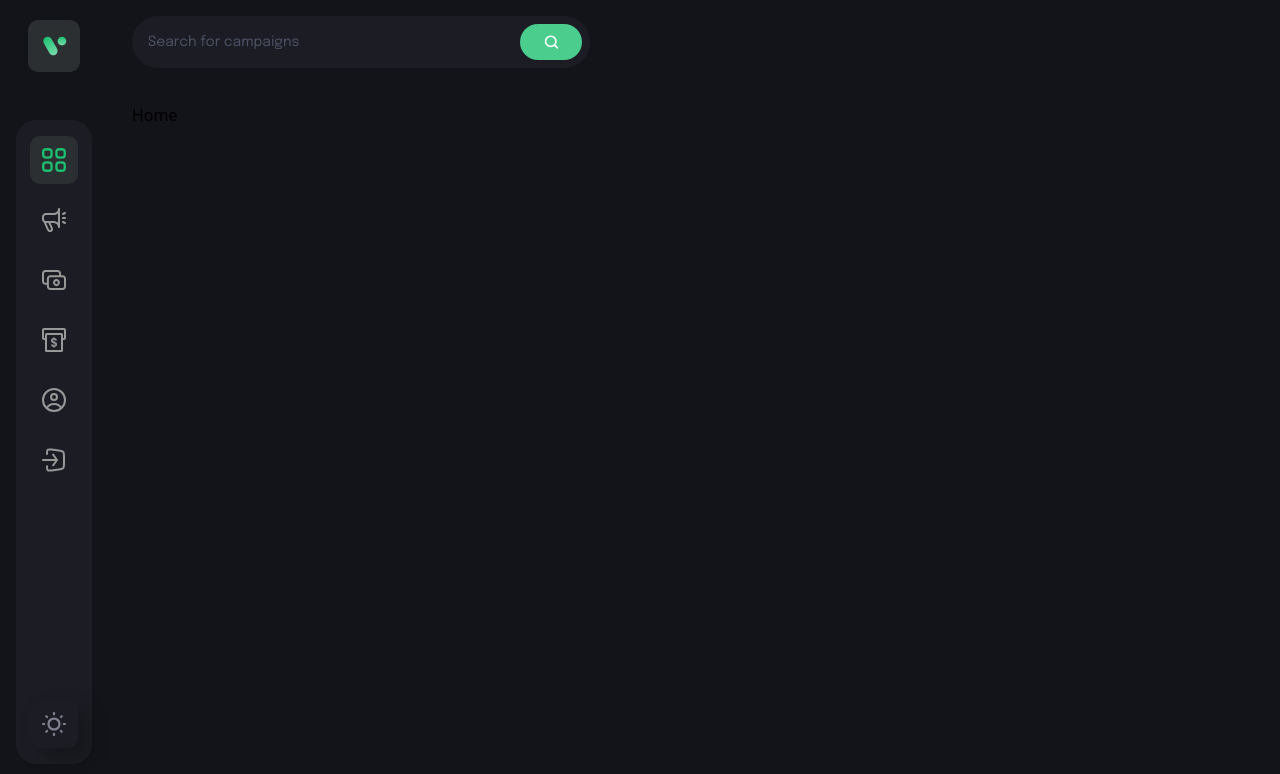
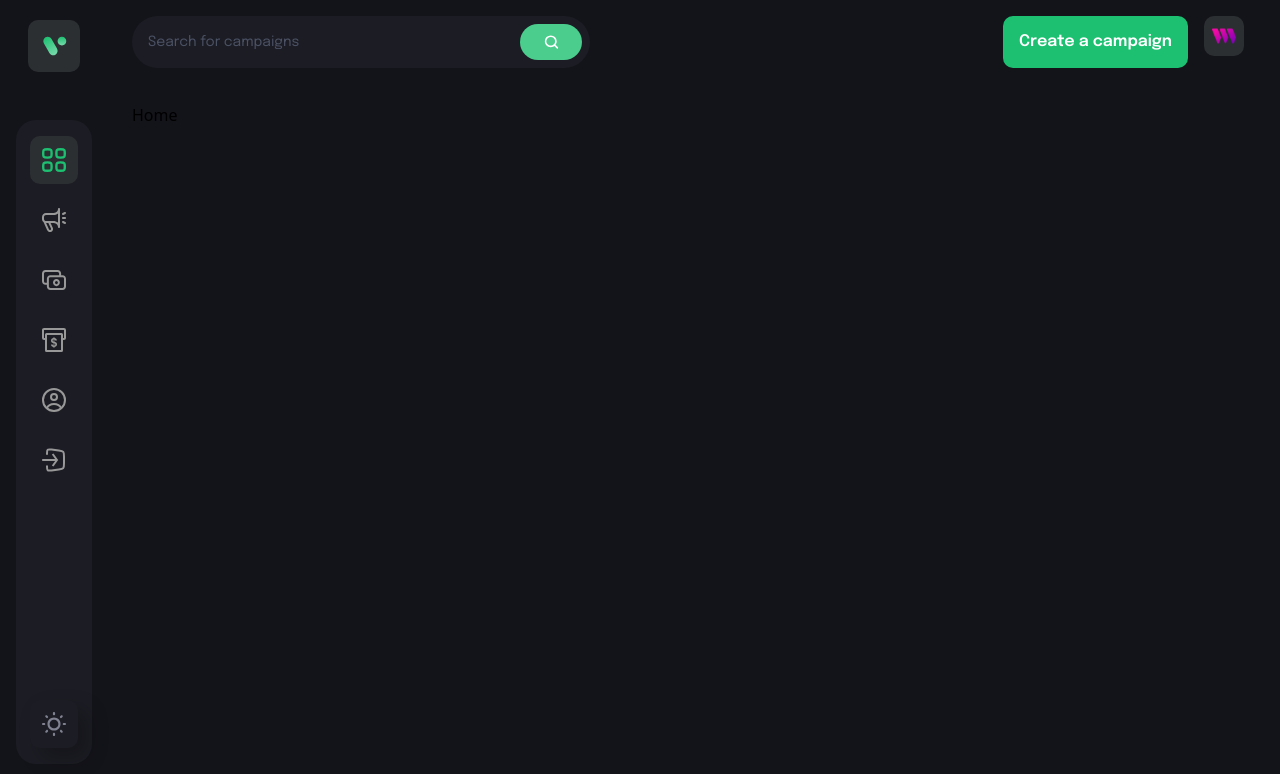
Before and after one commit to vcristian1/SmartCampaigns, a React (Vite) app in the folder client/: page / in a window 1280 px wide. Shown: the top 774 px of the page. Built offline with nearby package versions, Linux system fonts and the light colour scheme; what @thirdweb-dev/react would draw is missing.

Commit message:
added custom button and create a campaign button in navbar.tsx, also added styling to CustomButton component

```diff
--- a/client/src/components/CustomButton.jsx
+++ b/client/src/components/CustomButton.jsx
@@ -1,8 +1,14 @@
 import React from 'react'
 
-const CustomButton = () => {
+const CustomButton = ({ btnType, title, handleClick, styles }) => {
   return (
-    <div>CustomButton</div>
+    <button
+     type={btnType}
+     className={`font-epilogue font-semibold text-[16px] leading-[26px] text-white  min-h-[52px] px-4 rounded-[10px] ${styles}`}
+     onClick={handleClick}
+    >
+      {title}
+    </button>
   )
 }
 
--- a/client/src/components/Navbar.jsx
+++ b/client/src/components/Navbar.jsx
@@ -8,6 +8,7 @@ const Navbar = () => {
   const navigate = useNavigate();
   const [isActive, setIsActive] = useState("dashboard");
   const [toggleDrawer, setToggleDrawer] = useState(false);
+  const address = '0xabc';
 
   return (
     <div className='flex md:flex-row flex-col-reverse justify-between mb-[35px] gap-6'>
@@ -17,6 +18,24 @@ const Navbar = () => {
           <img src={search} alt="search" className="w-[15px] h-[15px] object-contain"/>
         </div>
       </div>
+
+      <div className='sm:flex hidden flex-row justify-end gap-4'>
+        <CustomButton
+         btnType="button"
+         title={address ? 'Create a campaign' :
+        'Connect'}
+         styles={address ? 'bg-[#1dc071]' : 'bg-[#8c6dfd]'}
+         handleClick={() => {
+          if (address) navigate('create-campaign')
+          else 'connect()'
+         }}
+        />
+        <Link to="/profile">
+          <div className='w-[40px] h-[40px] rounded-[10px] bg-[#2c2f32] flex justify-center items-center cursor-pointer'>
+            <img src={thirdweb} alt="third-web-icon" className='w-[60%] h-[60%] object-contain'/>
+          </div>
+        </Link>
+      </div>
     </div>
   )
 }
```
